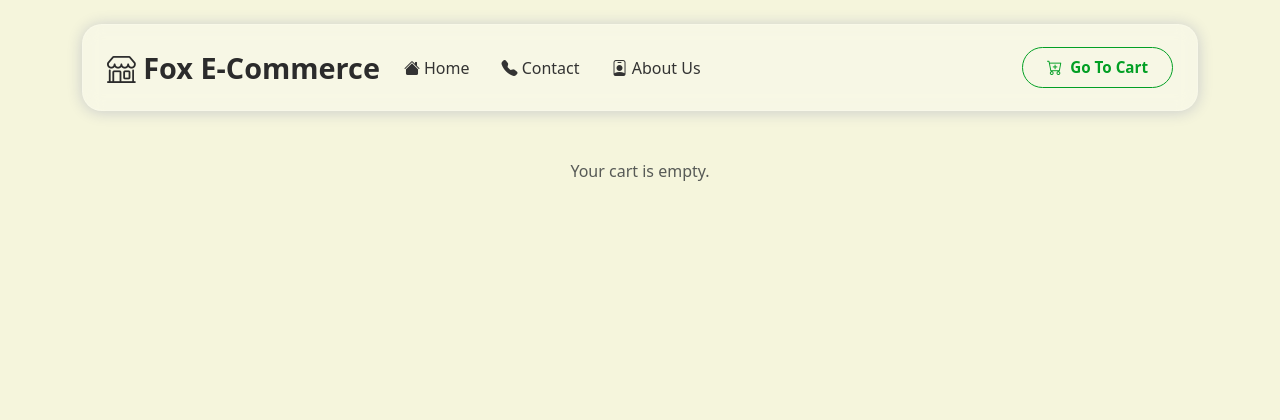
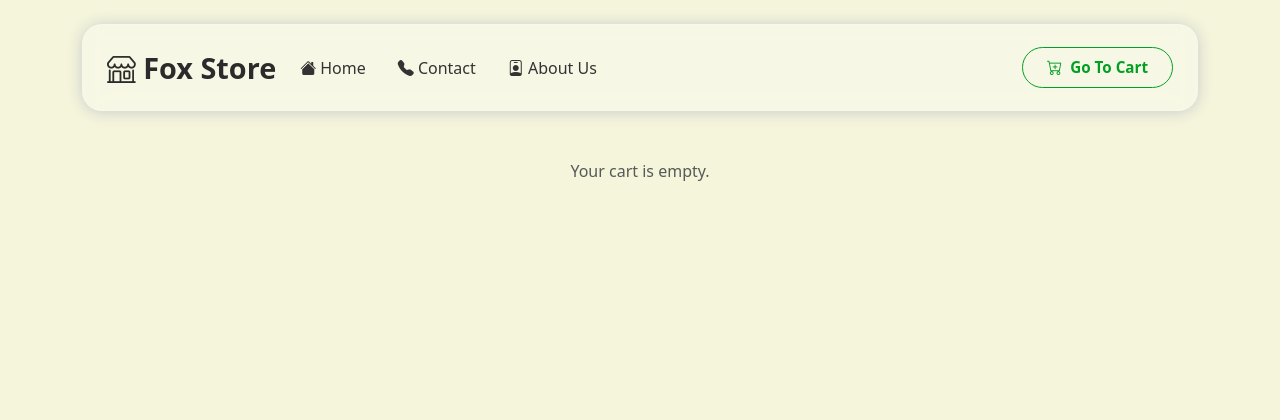
Before and after one commit to ros-slyn/fakestore-api, a Flask app: page /cart in a window 1280 px wide. Shown: the top 420 px of the page. Run offline with Flask 3, Linux system fonts and the light colour scheme; some libraries are stand-ins or nearby versions.

```diff
--- a/templates/master.html
+++ b/templates/master.html
@@ -3,7 +3,7 @@
 <head>
     <meta charset="UTF-8">
     <meta name="viewport" content="width=device-width, initial-scale=1.0">
-    <title>{% block title %}Fox E-Commerce{% endblock %}</title>
+    <title>{% block title %}Fox Store{% endblock %}</title>
 
 </head>
     {%include"style.html"%}
--- a/templates/navbar.html
+++ b/templates/navbar.html
@@ -1,7 +1,5 @@
           <nav class="navbar navbar-expand-lg navbar-glass px-4 py-3">
-                <a class="navbar-brand" href="/">
-  <i class="bi bi-shop"></i> Fox E-Commerce
-</a>
+                <a class="navbar-brand" href="/"><i class="bi bi-shop"></i> Fox Store</a>
                 <button class="navbar-toggler" type="button" data-bs-toggle="collapse" data-bs-target="#navGlass">
                 <span class="navbar-toggler-icon"></span>
                 </button>
```
